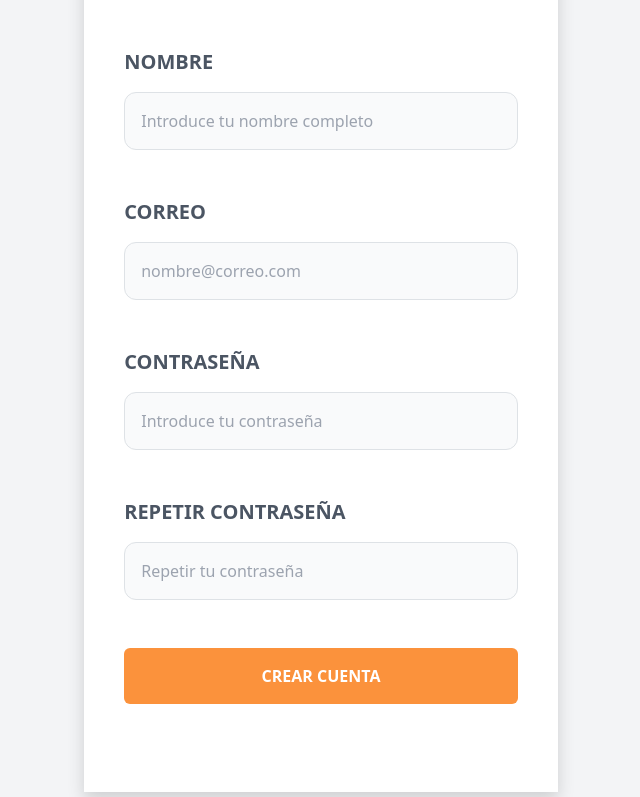
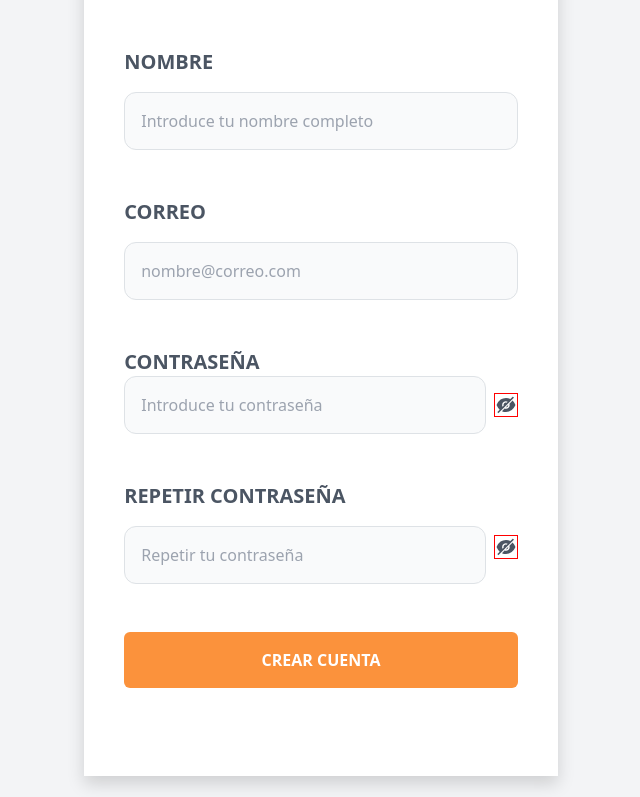
Before and after one commit to sandro132/CoAPP, a React (Vite) app in the folder frontend/: page /registrar in a window 1280 px wide. Shown: the part 452-1249 px from the top of the page, without its empty margins (319-959 px from the left). Built offline with nearby package versions, Linux system fonts and the light colour scheme.

Commit message:
update files

```diff
--- a/frontend/package.json
+++ b/frontend/package.json
@@ -14,6 +14,7 @@
     "bootstrap": "^5.3.2",
     "react": "^18.2.0",
     "react-dom": "^18.2.0",
+    "react-icons": "^4.11.0",
     "react-router-dom": "^6.18.0",
     "reactstrap": "^9.2.0"
   },
--- a/frontend/src/index.css
+++ b/frontend/src/index.css
@@ -6,6 +6,9 @@
     background-color: #fA7400;
 }
 
+.debug{
+    border: 1px solid red
+}
 .DropdownButton:hover{
     background-color: #fA7400;
 }
--- a/frontend/src/paginas/Registrar.jsx
+++ b/frontend/src/paginas/Registrar.jsx
@@ -3,7 +3,8 @@ import { Link } from "react-router-dom";
 import Alerta from '../components/Alerta';
 import Drop from '../components/Drop';
 import clienteAxios from '../config/clienteAxios';
-
+import {AiFillEye} from "react-icons/ai"
+import {AiFillEyeInvisible} from "react-icons/ai"
 
 
 
@@ -70,7 +71,7 @@ const Registrar = () => {
     }
 
 }
-
+  const [showPwd, setShowPwd] = useState(false)
   const { msg } = alerta
 
   return (
@@ -140,15 +141,21 @@ const Registrar = () => {
             Contraseña
           </label>
           <span className="icon-eye"></span>
+        <div className="flex flex-row items-center justify-center">
           <input
             id="password"
-            type="password"
+            type={showPwd ? "text" : "password"}
             placeholder="Introduce tu contraseña"
-            className="w-full mt-3 p-3 border rounded-xl bg-gray-50"
+            className="w-full  p-3 border rounded-xl bg-gray-50"
             value={password}
             onChange={(e) => setPassword(e.target.value)}
-          />
+            />
+            <div onClick={() => setShowPwd(!showPwd)}>
+            {showPwd ? <AiFillEye className='text-2xl ml-2 text-gray-600' /> : <AiFillEyeInvisible className='debug text-2xl ml-2 text-gray-600'  />}
+          </div>
         </div>
+
+      </div>
 
         <div className="my-5">
           <label
@@ -157,15 +164,21 @@ const Registrar = () => {
           >
             Repetir Contraseña
           </label>
+          <div className="flex flex-row items-center justify-center">
           <input
             id="password2"
-            type="password"
+            type={showPwd ? "text" : "password"}
             placeholder="Repetir tu contraseña"
             className="w-full mt-3 p-3 border rounded-xl bg-gray-50"
             value={repetirpassword}
             onChange={(e) => setRepetirPassword(e.target.value)}
           />
-        </div>
+          <div onClick={() => setShowPwd(!showPwd)}>
+            {showPwd ? <AiFillEye className='text-2xl ml-2 text-gray-600' /> : <AiFillEyeInvisible className='debug text-2xl ml-2 text-gray-600'  />}
+          </div>
+
+          </div>
+          </div>
 
         <input
           type="submit"
```
Also changed, not shown: 1 other file (tests, documents, lock files or other folders).
